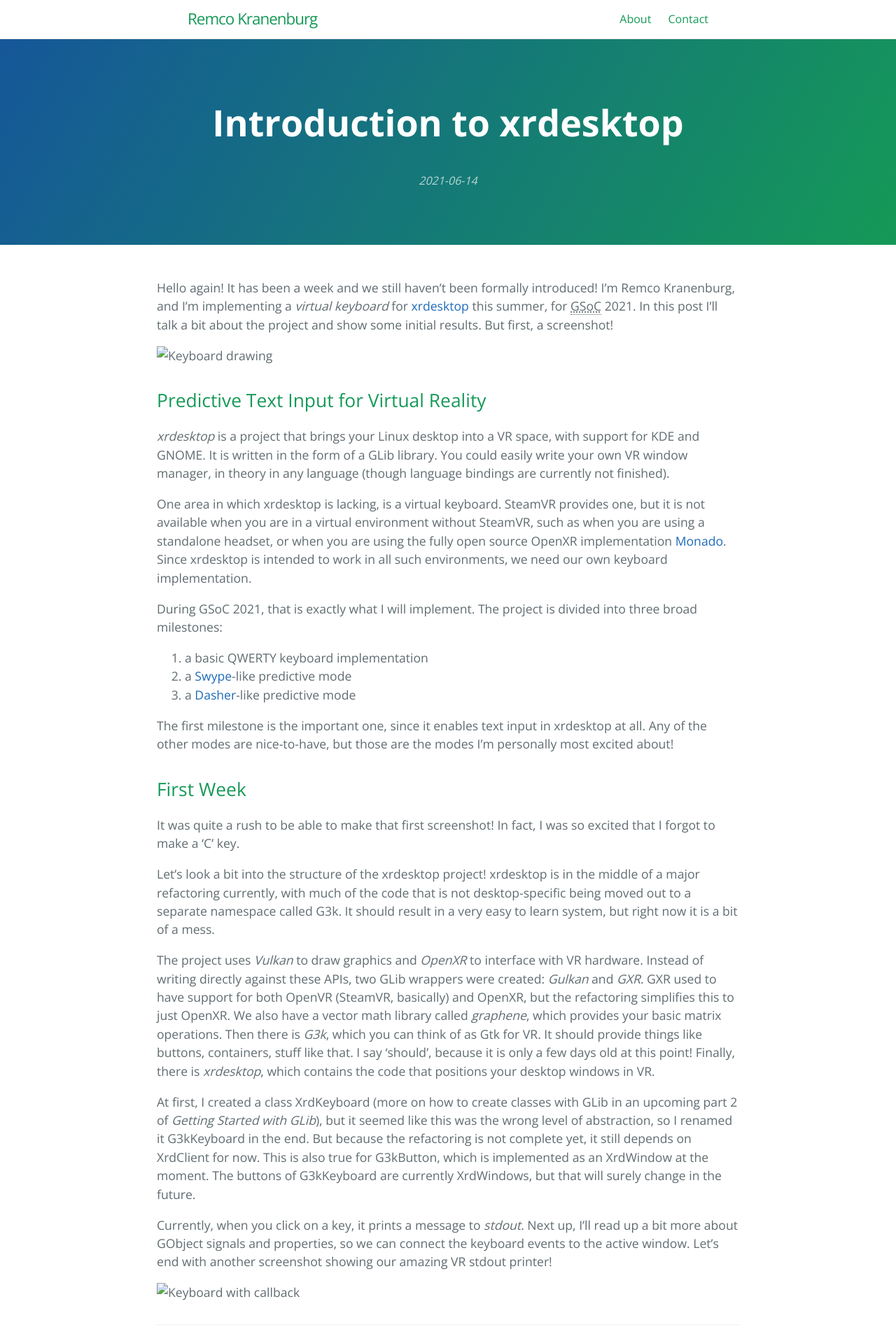
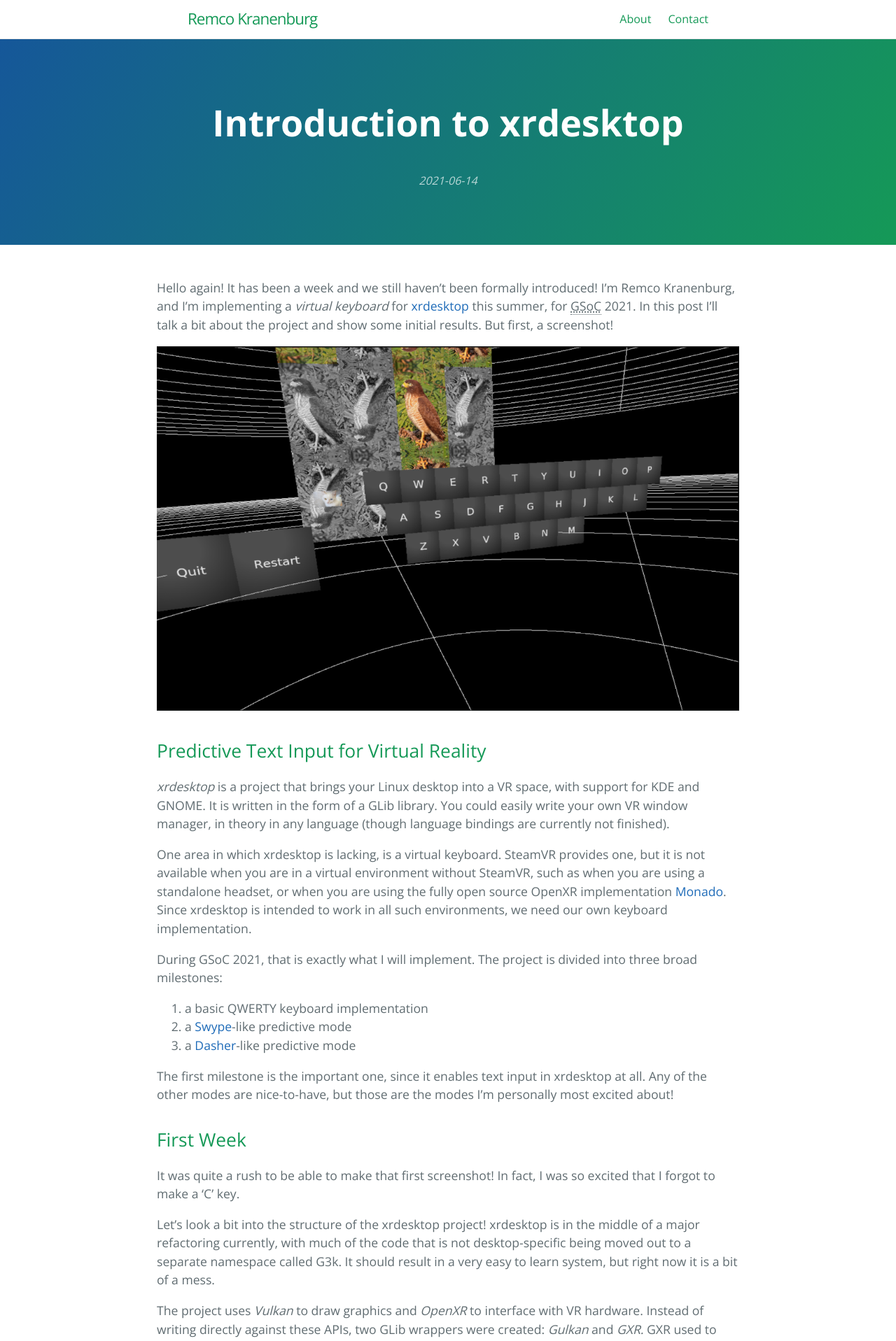
Before and after one commit to remcokranenburg/blog, a Jekyll site: the page built from _posts/2021-06-14-introduction-to-xrdesktop.md, in a window 1280 px wide. Shown: the top 1917 px of the page at 70% size. Built offline with Jekyll 4.4.1, drawn with Linux system fonts in a browser that asks for light colours; comment, search, counter and statistics services are not loaded.

Commit message:
Fix screenshot paths

```diff
--- a/_posts/2021-06-14-introduction-to-xrdesktop.md
+++ b/_posts/2021-06-14-introduction-to-xrdesktop.md
@@ -8,7 +8,7 @@ I'm Remco Kranenburg, and I'm implementing a *virtual keyboard* for
 <abbr title="Google Summer of Code">GSoC</abbr> 2021. In this post I'll talk a
 bit about the project and show some initial results. But first, a screenshot!
 
-![Keyboard drawing](../assets/2021/06-14-keyboard-drawing.png)
+![Keyboard drawing](/assets/2021/06-14-keyboard-drawing.png)
 
 ## Predictive Text Input for Virtual Reality
 
@@ -69,4 +69,4 @@ I'll read up a bit more about GObject signals and properties, so we can connect
 the keyboard events to the active window. Let's end with another screenshot
 showing our amazing VR stdout printer!
 
-![Keyboard with callback](../assets/2021/06-14-keyboard-with-callbacks.png)
+![Keyboard with callback](/assets/2021/06-14-keyboard-with-callbacks.png)
```
